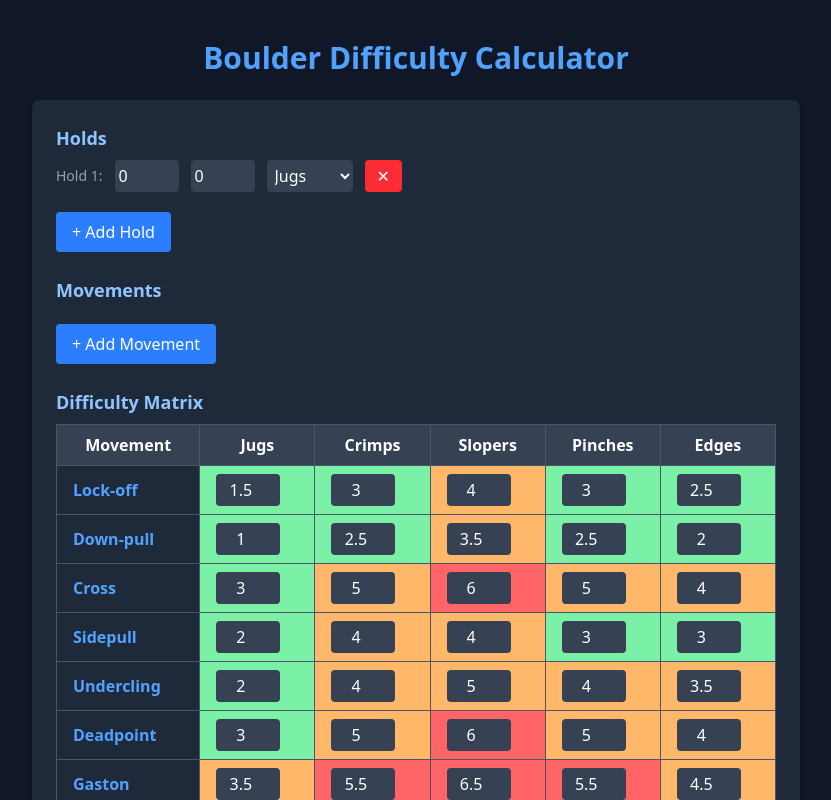
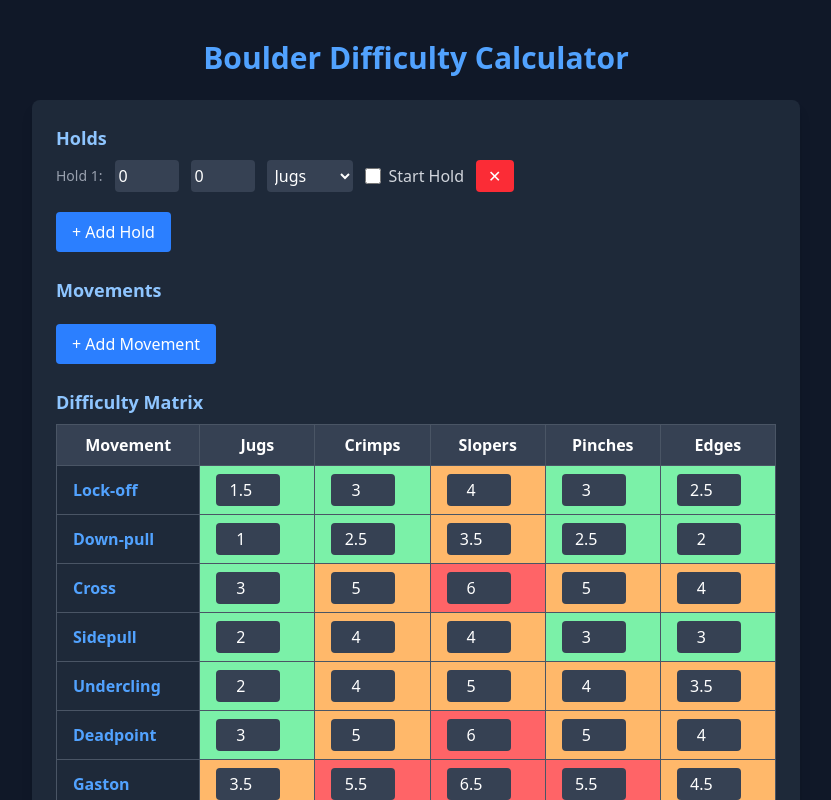
Before and after one commit to PierreSetKosaku/boulder-difficulty-calculator, a React (Vite) app: page / in a window 1280 px wide. Both pictures are taken after a click on the button "+ Add Hold". Shown: the top 800 px of the page, without its empty margins (224-1055 px from the left). Built offline with nearby package versions, Linux system fonts and the light colour scheme.

Commit message:
Adding starting hold checkbox + starting hold collection (adding removing)

```diff
--- a/src/App.jsx
+++ b/src/App.jsx
@@ -7,6 +7,7 @@ import BoulderCalculator from "./components/BoulderCalculator";
 function App() {
   const [holds, setHolds] = useState([]);
   const [movements, setMovements] = useState([]);
+  const [startHolds, setStartHolds] = useState([]);
   const [matrix, setMatrix] = useState({
     "Lock-off": { Jugs: 1.5, Crimps: 3, Slopers: 4, Pinches: 3, Edges: 2.5 },
     "Down-pull": { Jugs: 1, Crimps: 2.5, Slopers: 3.5, Pinches: 2.5, Edges: 2 },
@@ -20,6 +21,7 @@ function App() {
   const resetAll = () => {
     setHolds([]);
     setMovements([]);
+    setStartHolds([]);
     setMatrix({
       "Lock-off": { Jugs: 1.5, Crimps: 3, Slopers: 4, Pinches: 3, Edges: 2.5 },
       "Down-pull": { Jugs: 1, Crimps: 2.5, Slopers: 3.5, Pinches: 2.5, Edges: 2 },
@@ -36,10 +38,10 @@ function App() {
       <h1 className="text-3xl font-bold mb-6 text-blue-400">Boulder Difficulty Calculator</h1>
 
       <div className="w-full max-w-3xl bg-gray-800 p-6 rounded-lg shadow-lg">
-        <HoldInput holds={holds} setHolds={setHolds} />
+        <HoldInput holds={holds} setHolds={setHolds} startHolds={startHolds} setStartHolds={setStartHolds} />
         <MovementInput movements={movements} setMovements={setMovements} holds={holds} />
         <DifficultyMatrix matrix={matrix} setMatrix={setMatrix} />
-        <BoulderCalculator holds={holds} movements={movements} matrix={matrix} />
+        <BoulderCalculator holds={holds} movements={movements} matrix={matrix} startHolds={startHolds} />
         <button
           onClick={resetAll}
           className="mt-6 px-4 py-2 bg-red-500 hover:bg-red-600 text-white rounded w-full"
--- a/src/components/BoulderCalculator.jsx
+++ b/src/components/BoulderCalculator.jsx
@@ -1,4 +1,4 @@
-function BoulderCalculator({ holds, movements, matrix }) {
+function BoulderCalculator({ holds, movements, matrix, startHolds }) {
     const calculateDifficulty = () => {
       if (holds.length < 2) return 0;
 
@@ -8,6 +8,7 @@ function BoulderCalculator({ holds, movements, matrix }) {
     };
 
     const calculateMoveDifficulty = (hold1, hold2, movement, matrix) => {
+      console.log(startHolds);
       if (!hold1 || !hold2 || !movement) return 0; // Prevent errors
 
       // Skip calculation if a hold has (0,0) coordinates
--- a/src/components/HoldInput.jsx
+++ b/src/components/HoldInput.jsx
@@ -1,6 +1,36 @@
-function HoldInput({ holds, setHolds, movements, setMovements }) {
+import { useEffect, useState } from "react";
+
+
+function HoldInput({ holds, setHolds, movements, setMovements, startHolds, setStartHolds }) {
+  const [checkedState, setCheckedState] = useState({});
+
   const addHold = () => {
     setHolds([...holds, { x: 0, y: 0, type: "Jugs" }]);
+  };
+
+  const toggleStartHold = (index) => {
+    const selectedHold = holds[index];
+
+    setStartHolds((prev) => {
+      console.log("Previous startHolds:", prev);
+      console.log("Selected Hold:", selectedHold);
+
+      // Fix: Use JSON.stringify() for object comparison
+      const isAlreadySelected = prev.some(h => JSON.stringify(h) === JSON.stringify(selectedHold));
+
+      if (isAlreadySelected) {
+        console.log("Removing hold...");
+        return prev.filter(h => JSON.stringify(h) !== JSON.stringify(selectedHold));
+      }
+
+      if (prev.length < 2) {
+        console.log("Adding hold...");
+        return [...prev, selectedHold];
+      }
+
+      console.log("Start holds are full, not adding.");
+      return prev; // No change
+    });
   };
 
   const removeHold = (index) => {
@@ -21,6 +51,16 @@ function HoldInput({ holds, setHolds, movements, setMovements }) {
     updatedHolds[index][field] = value;
     setHolds(updatedHolds);
   };
+
+
+  // ✅ Sync checkbox state when `startHolds` updates
+  useEffect(() => {
+    const newCheckedState = {};
+    holds.forEach((hold, index) => {
+      newCheckedState[index] = startHolds.some(h => h.x === hold.x && h.y === hold.y && h.type === hold.type);
+    });
+    setCheckedState(newCheckedState);
+  }, [startHolds, holds]);
 
   return (
     <div className="mb-6">
@@ -51,6 +91,17 @@ function HoldInput({ holds, setHolds, movements, setMovements }) {
             <option value="Pinches">Pinches</option>
             <option value="Edges">Edges</option>
           </select>
+          {index < 2 && (
+            <label className="flex items-center space-x-2 text-gray-300">
+              <input
+                type="checkbox"
+                checked={checkedState[index] || false} // Check if selected
+                onChange={() => toggleStartHold(index)}
+                className="w-4 h-4"
+              />
+              <span>Start Hold</span>
+            </label>
+          )}
           <button
             onClick={() => removeHold(index)}
             className="px-3 py-1 bg-red-500 hover:bg-red-600 text-white rounded"
```
